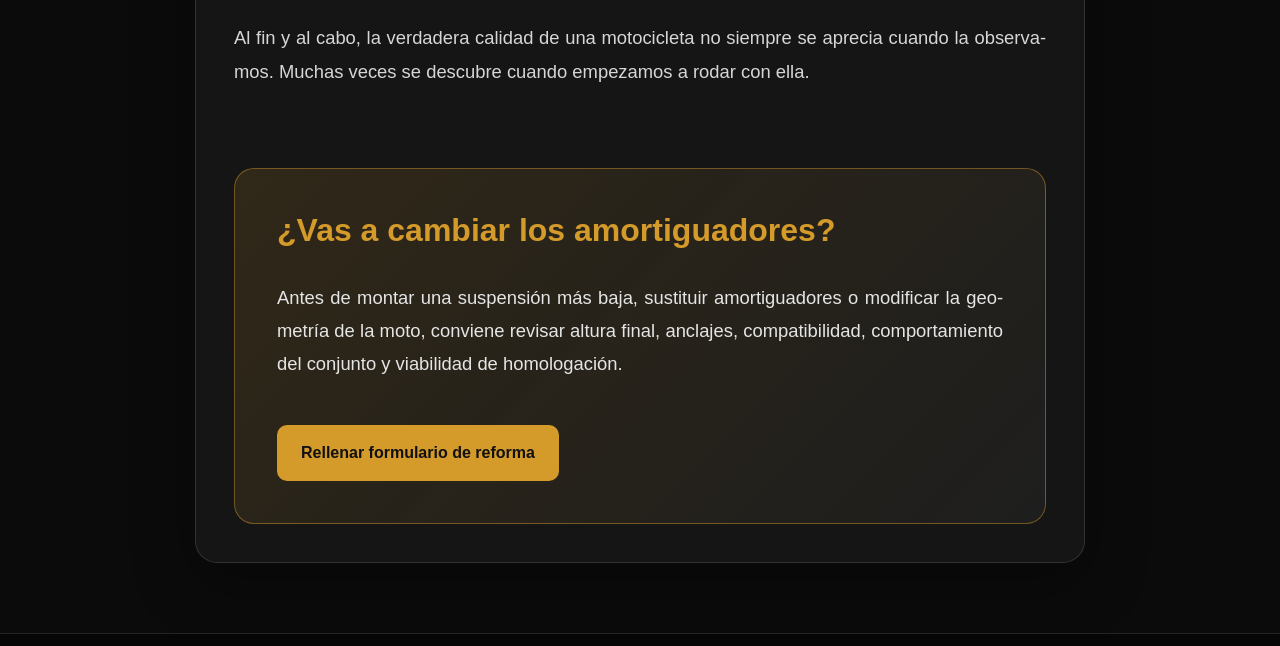
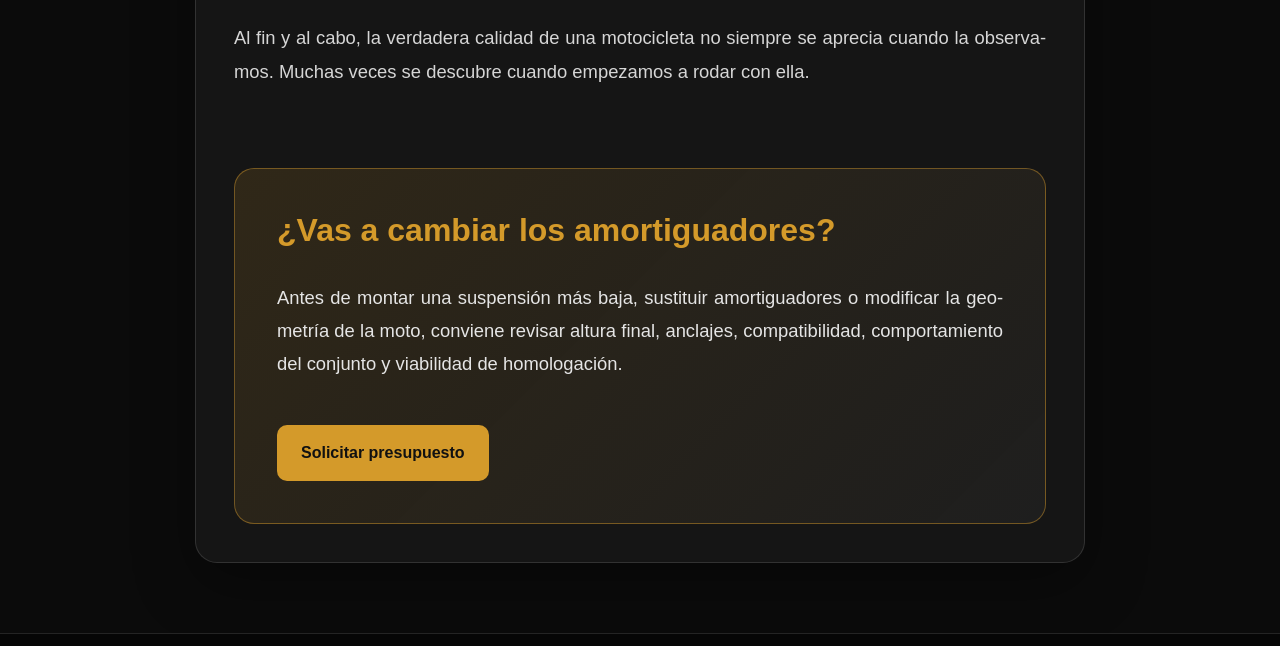
Before and after one commit to sergiobeltranaznar-eng/ingcustom-vercel-test, a website: page blog/amortiguadores-custom.html in a window 1280 px wide. Shown: the part 6569-7215 px from the top of the page. Drawn offline with Linux system fonts and the light colour scheme.

Commit message:
Update amortiguadores-custom.html

```diff
--- a/blog/amortiguadores-custom.html
+++ b/blog/amortiguadores-custom.html
@@ -572,8 +572,8 @@
           Antes de montar una suspensión más baja, sustituir amortiguadores o modificar la geometría de la moto, conviene revisar altura final, anclajes, compatibilidad, comportamiento del conjunto y viabilidad de homologación.
         </p>
 
-        <a href="https://forms.gle/rv92fuJq4DLo5KYi8" target="_blank" rel="noopener">
-          Rellenar formulario de reforma
+        <a href="/presupuesto.html" target="_blank" rel="noopener">
+          Solicitar presupuesto
         </a>
       </div>
 
```
